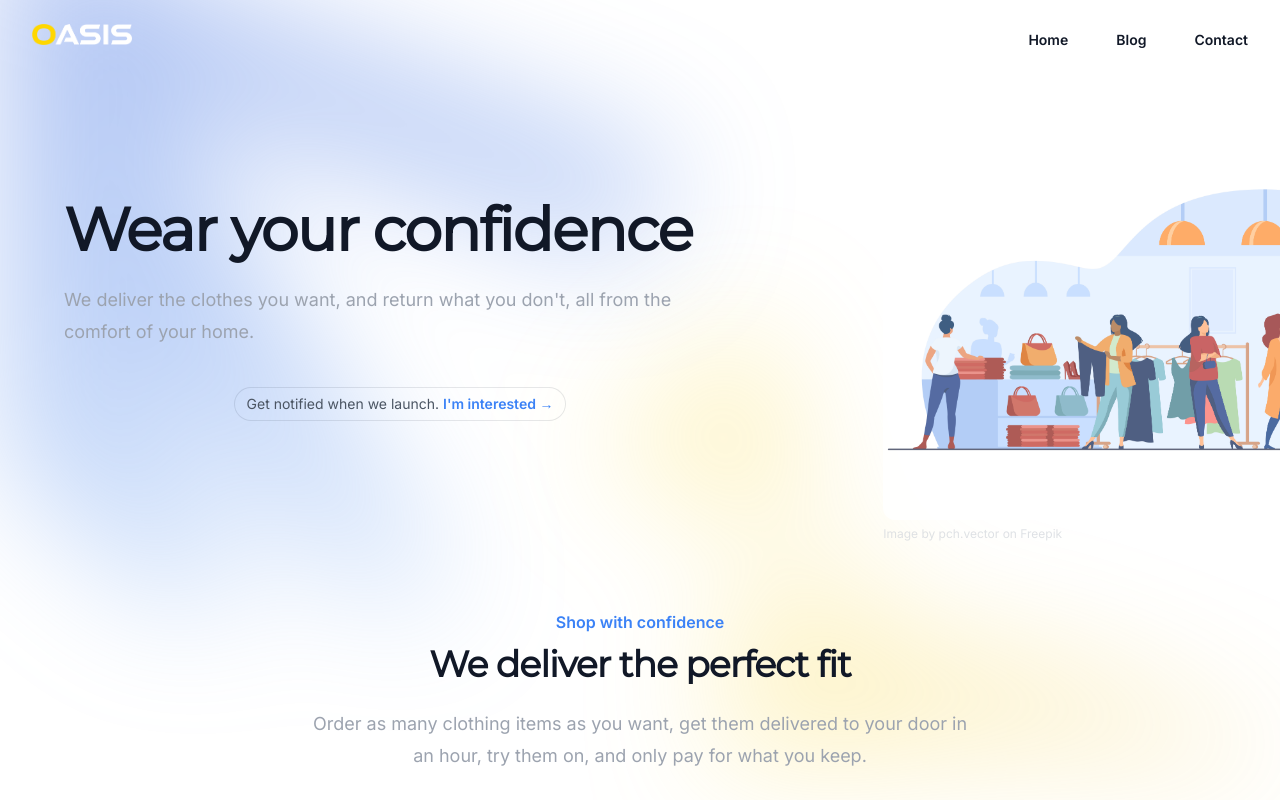
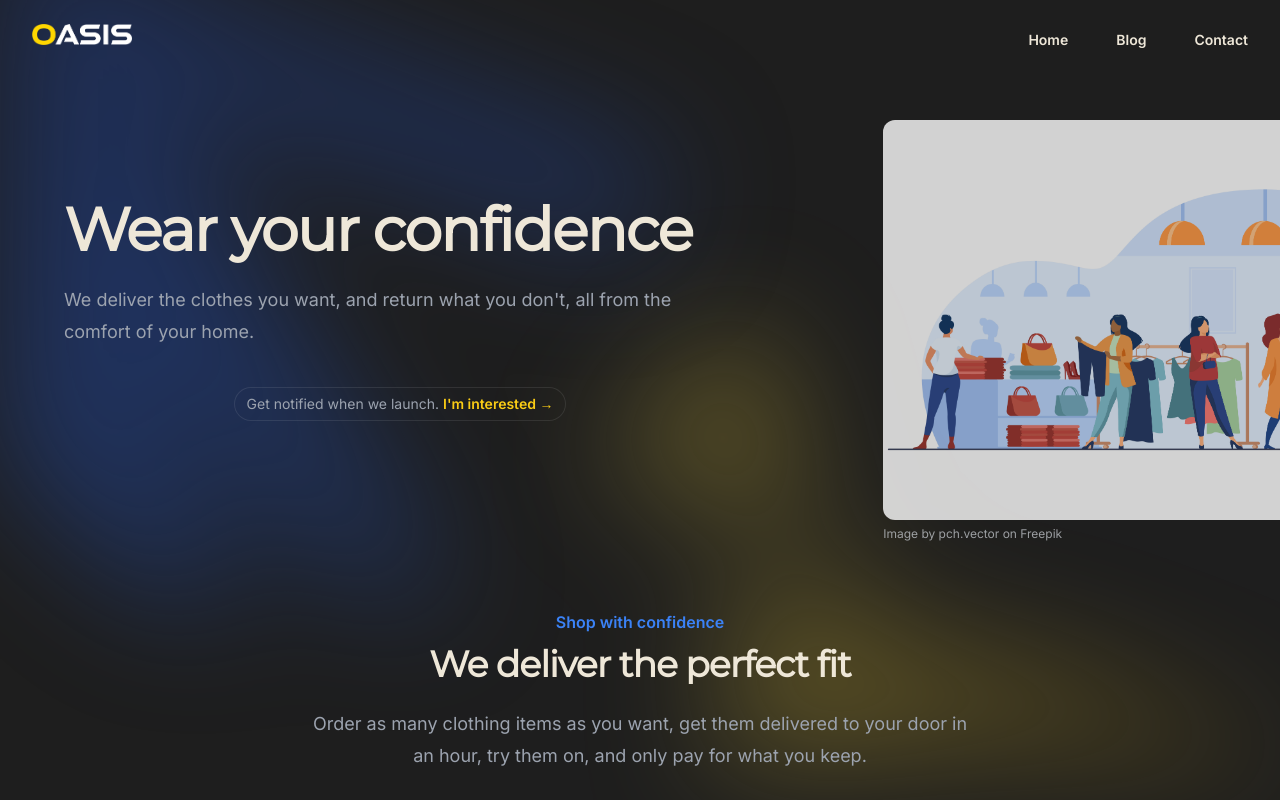
Before and after one commit to gshklovs/OASIS, a Next.js app: page / in a window 1280 px wide. Shown: the top 800 px of the page. Built offline with nearby package versions, Linux system fonts and the light colour scheme.

Commit message:
forced dark modified

```diff
--- a/Components/Home/HowItWorks.tsx
+++ b/Components/Home/HowItWorks.tsx
@@ -86,7 +86,7 @@ export default function HowItWorks() {
         <h2 className="text-base font-semibold leading-7 text-blue-500">
           Shop with confidence
         </h2>
-        <p className="mt-2 text-3xl font-bold tracking-tight dark:invert font-montserrat text-gray-900 sm:text-4xl">
+        <p className="mt-2 text-3xl font-bold tracking-tight invert font-montserrat text-gray-900 sm:text-4xl">
           We deliver the perfect fit
         </p>
         <p className="mt-6 text-lg leading-8 text-gray-400">
@@ -98,7 +98,7 @@ export default function HowItWorks() {
         <dl className="grid max-w-xl grid-cols-1 gap-x-8 gap-y-10 lg:max-w-none lg:grid-cols-2 lg:gap-y-16">
           {features.map((feature) => (
             <div key={feature.name} className="relative pl-16">
-              <dt className="text-base font-semibold leading-7 dark:text-gray-200 text-gray-900">
+              <dt className="text-base font-semibold leading-7 text-gray-200 ">
                 <div className="absolute left-0 top-0 flex h-10 w-10 items-center justify-center rounded-lg bg-blue-600">
                   {feature.icon}
                 </div>
--- a/Components/Navbar.tsx
+++ b/Components/Navbar.tsx
@@ -30,7 +30,7 @@ export default function Navbar() {
         <div className="flex lg:hidden">
           <button
             type="button"
-            className="-m-2.5 inline-flex items-center justify-center rounded-md p-2.5 text-gray-900 dark:invert"
+            className="-m-2.5 inline-flex items-center justify-center rounded-md p-2.5 text-gray-900 invert"
             onClick={() => setMobileMenuOpen(true)}
           >
             <span className="sr-only">Open main menu</span>
@@ -42,7 +42,7 @@ export default function Navbar() {
             <a
               key={item.name}
               href={item.href}
-              className="text-sm dark:invert font-semibold leading-6 text-gray-900"
+              className="text-sm invert font-semibold leading-6 text-gray-900"
             >
               {item.name}
             </a>
--- a/app/layout.tsx
+++ b/app/layout.tsx
@@ -25,7 +25,7 @@ export default function RootLayout({
           aria-hidden="true"
         >
           <div
-            className="relative left-[calc(50%-11rem)] aspect-[1155/678] w-[36.125rem] -translate-x-1/2 rotate-[30deg] bg-gradient-to-tl dark:from-blue-600 dark:to-blue-900 from-blue-300 to-blue-700 opacity-40 sm:left-[calc(50%-30rem)] sm:w-[72.1875rem]"
+            className="relative left-[calc(50%-11rem)] aspect-[1155/678] w-[36.125rem] -translate-x-1/2 rotate-[30deg] bg-gradient-to-tl from-blue-600 to-blue-900 opacity-40 sm:left-[calc(50%-30rem)] sm:w-[72.1875rem]"
             style={{
               clipPath:
                 "polygon(13% 30%, 15% 15%, 43% 12%, 85% 0%, 85% 15%, 44% 30%, 100% 85%, 51% 65%, 85% 100%, 33% 83%, 28% 48%, 0% 85%)",
--- a/app/page.tsx
+++ b/app/page.tsx
@@ -20,7 +20,7 @@ export default function Home() {
     <div className="relative w-screen overflow-x-clip isolate px-6 pt-14 lg:px-8">
       <div className="lg:absolute bg-green-40 relative lg:ml-8 lg:mr-auto mx-auto max-w-2xl my-16 sm:my-28 lg:my-36 ">
         <div className="text-left">
-          <h1 className="text-4xl font-montserrat font-bold tracking-tight text-gray-900 dark:invert sm:text-6xl">
+          <h1 className="text-4xl font-montserrat font-bold tracking-tight text-gray-900 invert sm:text-6xl">
             {/* Your apparel shopper, Your apparel, your way, Wear your confidence */}
             Wear your confidence
             {/* We&apos;d love to learn from you. Express your interest in helping us shape the future of  */}
@@ -30,12 +30,9 @@ export default function Home() {
             from the comfort of your home.
           </p>
           <div className="hidden sm:mb-8 sm:flex sm:justify-center">
-            <div className="relative rounded-full px-3 py-1 my-10 text-sm leading-6 text-gray-600 dark:text-gray-400 ring-1 ring-gray-900/10 dark:ring-gray-200/10 dark:hover:ring-gray-200/20 hover:ring-gray-900/20">
+            <div className="relative rounded-full px-3 py-1 my-10 text-sm leading-6 text-gray-400 ring-1 ring-gray-200/10 hover:ring-gray-200/20 ">
               Get notified when we launch.{" "}
-              <a
-                href="#email-form"
-                className="font-semibold text-blue-500 dark:text-yellow-400"
-              >
+              <a href="#email-form" className="font-semibold text-yellow-400">
                 <span className="absolute inset-0" aria-hidden="true" />
                 I&apos;m interested <span aria-hidden="true">&rarr;</span>
               </a>
```
Also changed, not shown: app/globals.css (+2 -6 lines).
